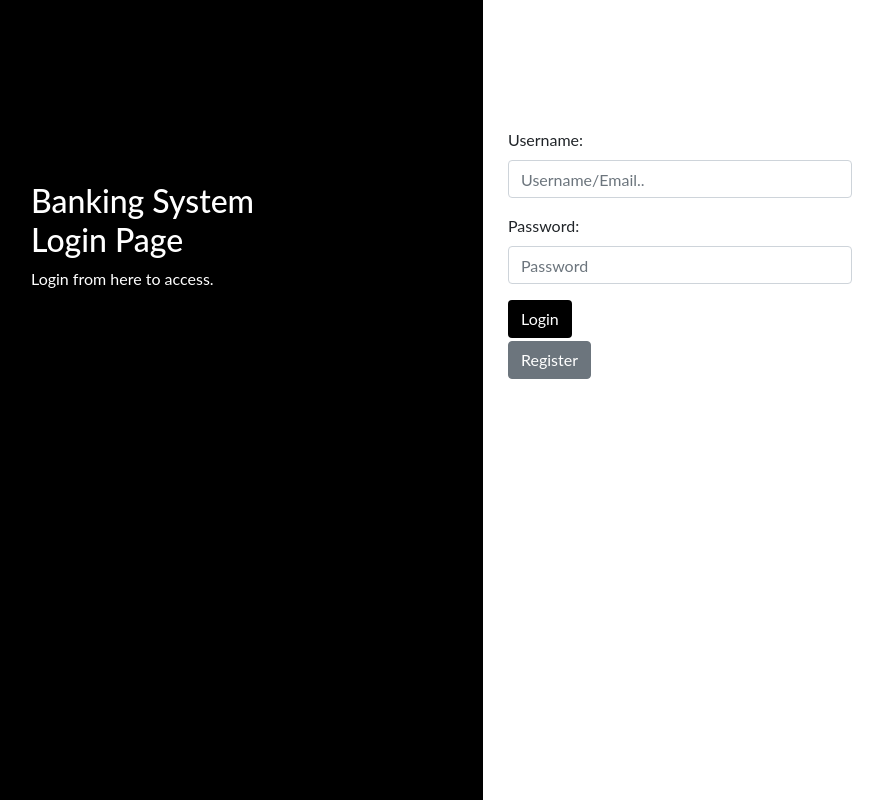
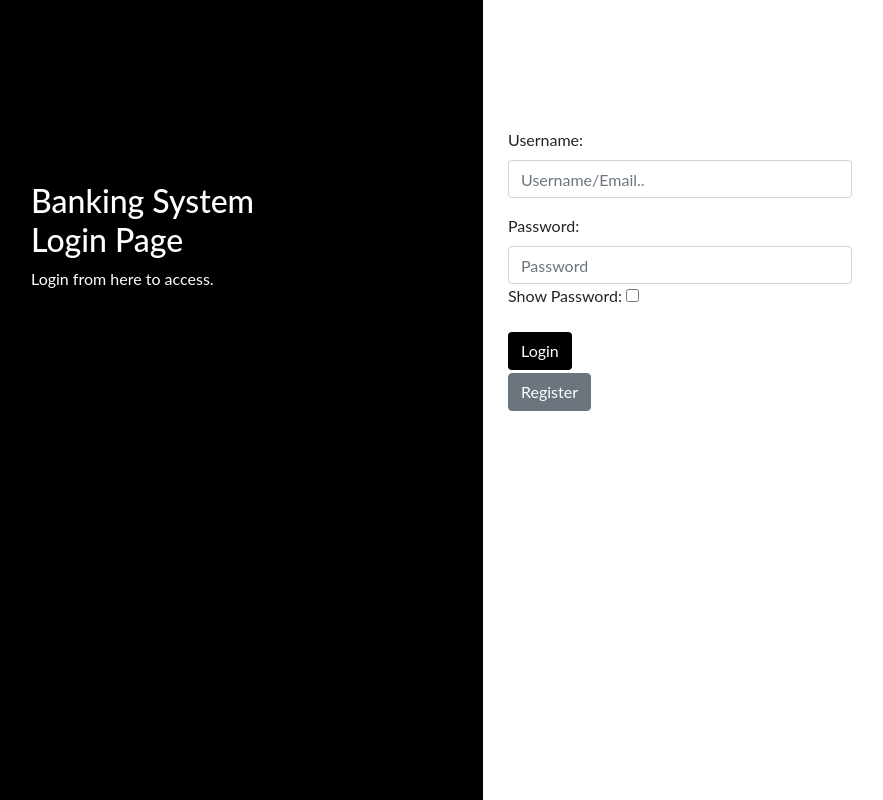
Before and after one commit to NMoua-Edu/BankDB, a PHP site: page /login.php in a window 1280 px wide. Shown: the whole page, without its empty margins (29-912 px from the left). Run offline with PHP 8.4, Linux system fonts and the light colour scheme.

Commit message:
adds option to show password in login.php, removes password value from editprofile.php

```diff
--- a/editprofile.php
+++ b/editprofile.php
@@ -106,17 +106,17 @@ include_once 'header.php';
         <form method="POST">
             <div class="content">
                 <label>Username:</label>
-                <input type="text" id="user" name="username" value="<?php echo $_SESSION["username"]; ?>">
+                <input type="text" id="user" name="username" placeholder="Change Username" value="<?php echo $_SESSION["username"]; ?>">
             </div>
             <br>
             <div class="content">
                 <label>Email:</label>
-                <input type="text" id="email" name="email" value="<?php echo $_SESSION["email"]; ?>">
+                <input type="text" id="email" name="email" placeholder="Change Email Address" value="<?php echo $_SESSION["email"]; ?>">
             </div>
             <br>
             <div class="content">
                 <label>Password:</label>
-                <input type="password" id="pass" name="password" value="<?php echo $_SESSION["pwd"]; ?>">
+                <input type="password" id="pass" name="password" placeholder="Change Password">
             </div>
             <div class="checkboxes">
                 <label>Show Password:</label>
--- a/login.php
+++ b/login.php
@@ -4,12 +4,16 @@
 ?>
 <!DOCTYPE html>
 <html>
+
 <head>
    <title></title>
    <link rel="stylesheet" href="includes/loginreg.css">
 </head>
+
 <body>
-	<section class ="login-form">
+   <script type="text/javascript" src="functions.js"></script>
+
+   <section class="login-form">
       <div class="sidenav">
          <div class="login-main-text">
             <h2>Banking System<br> Login Page</h2>
@@ -19,30 +23,29 @@
       <div class="main">
          <div class="col-md-6 col-sm-12">
             <div class="login-form">
-							<form action = "includes/login-inc.php" method="POST">
+               <form action="includes/login-inc.php" method="POST">
                   <div class="form-group">
                      <label>Username:</label>
                      <input type="text" class="form-control" name="username" placeholder="Username/Email..">
                   </div>
                   <div class="form-group">
                      <label>Password:</label>
-                     <input type="password" class="form-control" name ="pwd" placeholder="Password">
+                     <input type="password" class="form-control" name="pwd" id="pass"placeholder="Password">
+                     <label>Show Password:</label>
+                     <input type="checkbox" onclick="showPassword()">
                   </div>
                   <button type="submit" class="btn btn-black" name="submit">Login</button>
                </form>
                <form action="signup.php" method="POST">
-                  <button type="submit" class="btn btn-secondary" name ="submit">Register</button>
+                  <button type="submit" class="btn btn-secondary" name="submit">Register</button>
                </form>
                <?php
-									if(isset($_GET["error"])){
+               if (isset($_GET["error"])) {
                   if ($_GET["error"] == "emptyInputLogin") {
-		 										echo"<p style='color: #B22222;'>Fill in all fields</p>";
+                     echo "<p style='color: #B22222;'>Fill in all fields</p>";
+                  } else if ($_GET["error"] == "wronglogin") {
+                     echo "<p style='color: #B22222;'>incorrect login information</p>";
                   }
-		 									else if ($_GET["error"] == "wronglogin"){
-		 										echo"<p style='color: #B22222;'>incorrect login information</p>";
-
-		 									}
-
                }
                ?>
             </div>
@@ -53,4 +56,5 @@
 
 
 </body>
+
 </html>
```
Lines whose indentation alone changed are shown as unchanged.
